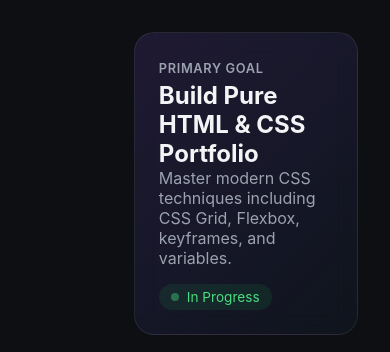
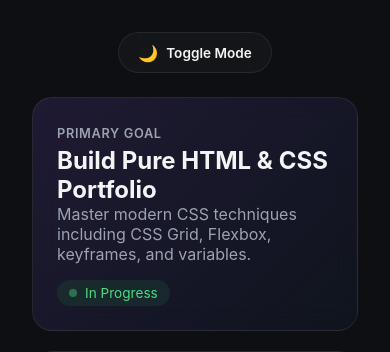
Before and after one commit to ojasvini07/bento-hub-css, a plain HTML site: page index.html in a window 390 px wide. Shown: the top 352 px of the page. Drawn offline with Linux system fonts and the light colour scheme.

Commit message:
Update style.css

```diff
--- a/style.css
+++ b/style.css
@@ -22,9 +22,11 @@ body {
   color: var(--text-main);
   min-height: 100vh;
   display: flex;
+  flex-direction: column;
   justify-content: center;
   align-items: center;
   padding: 2rem;
+  transition: background-color 0.3s ease, color 0.3s ease;
 }
 
 .bento-grid {
@@ -36,6 +38,7 @@ body {
   max-width: 1000px;
 }
 
+/* Column/Row Spans */
 .span-col-2 { grid-column: span 2; }
 .span-col-3 { grid-column: span 3; }
 .span-col-4 { grid-column: span 4; }
@@ -55,10 +58,10 @@ body {
   backdrop-filter: blur(12px);
   transition: transform 0.35s cubic-bezier(0.16, 1, 0.3, 1),
               border-color 0.35s ease,
-              box-shadow 0.35s ease;
+              box-shadow 0.35s ease,
+              background-color 0.3s ease;
 }
 
-/* Day 1 Update: Gradient Border Glow Effect */
 .bento-card::before {
   content: '';
   position: absolute;
@@ -80,7 +83,6 @@ body {
   pointer-events: none;
 }
 
-/* Day 1 Update: Ambient Radial Glow Behind Card Content */
 .bento-card::after {
   content: '';
   position: absolute;
@@ -99,7 +101,6 @@ body {
   pointer-events: none;
 }
 
-/* Hover Transformations */
 .bento-card:hover {
   transform: translateY(-6px) scale(1.01);
   border-color: transparent;
@@ -225,6 +226,65 @@ body {
   100% { opacity: 1; }
 }
 
+body:has(#theme-toggle:checked) {
+  --bg-color: #f3f4f6;
+  --card-bg: #ffffff;
+  --card-border: rgba(0, 0, 0, 0.08);
+  --card-hover-border: rgba(0, 0, 0, 0.2);
+  --text-main: #111827;
+  --text-muted: #6b7280;
+}
+
+body:has(#theme-toggle:checked) .bento-card:hover {
+  box-shadow: 0 20px 40px -15px rgba(139, 92, 246, 0.15);
+}
+
+body:has(#theme-toggle:checked) .tag {
+  background: rgba(0, 0, 0, 0.05);
+}
+
+body:has(#theme-toggle:checked) .bento-card:hover .tag {
+  background: rgba(0, 0, 0, 0.1);
+}
+
+.theme-toggle-btn {
+  display: inline-flex;
+  align-items: center;
+  gap: 0.5rem;
+  padding: 0.6rem 1.2rem;
+  margin-bottom: 1.5rem;
+  background: var(--card-bg);
+  border: 1px solid var(--card-border);
+  border-radius: 99px;
+  cursor: pointer;
+  user-select: none;
+  backdrop-filter: blur(12px);
+  transition: transform 0.2s ease, border-color 0.2s ease, background-color 0.3s ease;
+}
+
+.theme-toggle-btn:hover {
+  transform: translateY(-2px);
+  border-color: var(--card-hover-border);
+}
+
+.theme-text {
+  font-size: 0.85rem;
+  font-weight: 600;
+  color: var(--text-main);
+}
+
+.sun-icon {
+  display: none;
+}
+
+#theme-toggle:checked + .theme-toggle-btn .moon-icon {
+  display: none;
+}
+
+#theme-toggle:checked + .theme-toggle-btn .sun-icon {
+  display: inline-block;
+}
+
 @media (max-width: 850px) {
   .bento-grid {
     grid-template-columns: repeat(2, 1fr);
```
